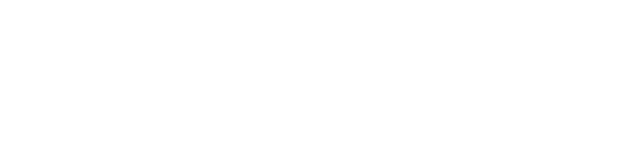
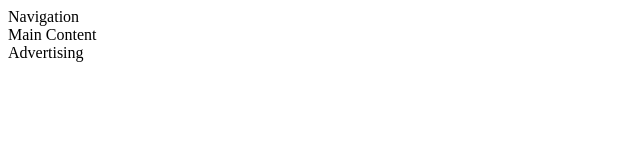
Before and after one commit to jpthacker/nology-web-fundamentals, a plain HTML site: page grid-challenge-2/index.html in a window 1280 px wide. Shown: the whole page, without its empty margins (0-640 px from the left). Drawn offline with Linux system fonts and the light colour scheme.

Commit message:
Edited html elements

```diff
--- a/grid-challenge-2/index.html
+++ b/grid-challenge-2/index.html
@@ -6,5 +6,12 @@
     <meta name="viewport" content="width=device-width, initial-scale=1.0" />
     <title>Grid Challenge 2</title>
   </head>
-  <body></body>
+  <body>
+    <div class="container">
+      <header class="header"></header>
+      <nav class="nav">Navigation</nav>
+      <main class="main">Main Content</main>
+      <div class="ads">Advertising</div>
+    </div>
+  </body>
 </html>
```
